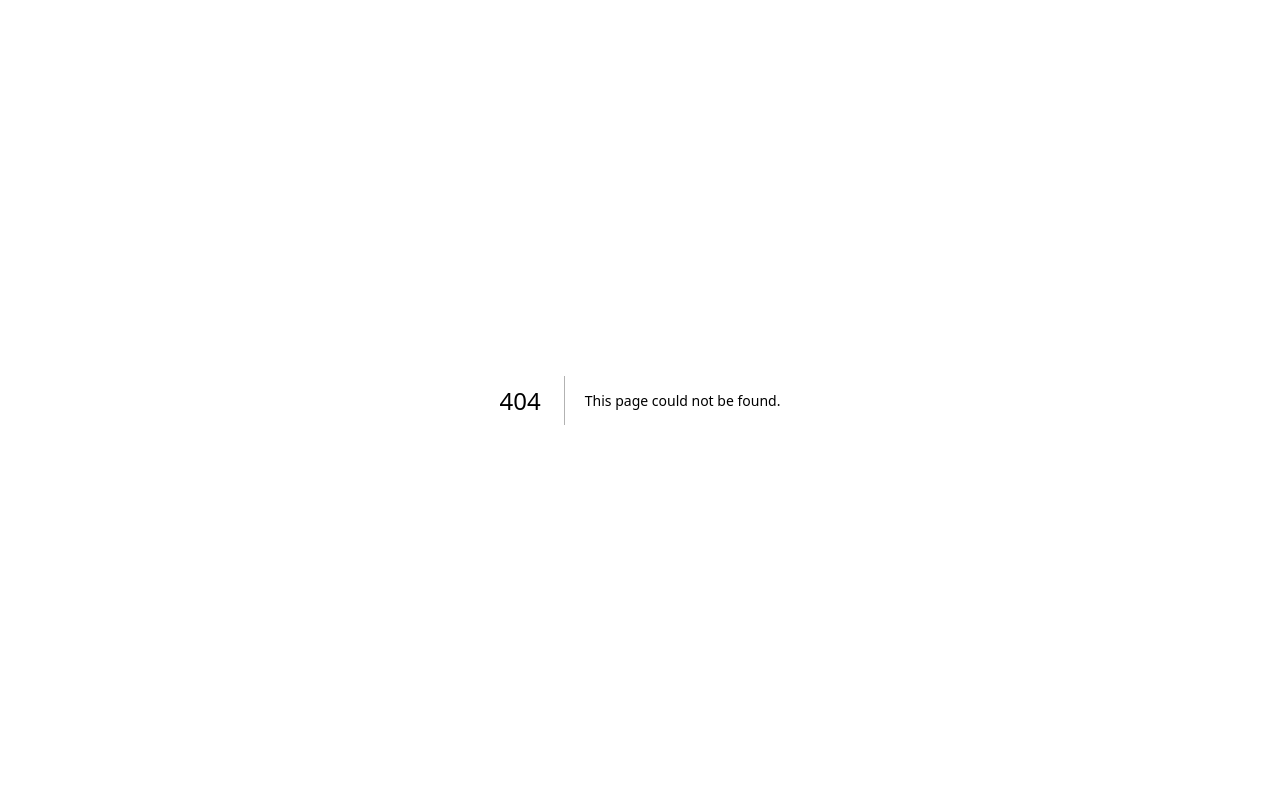
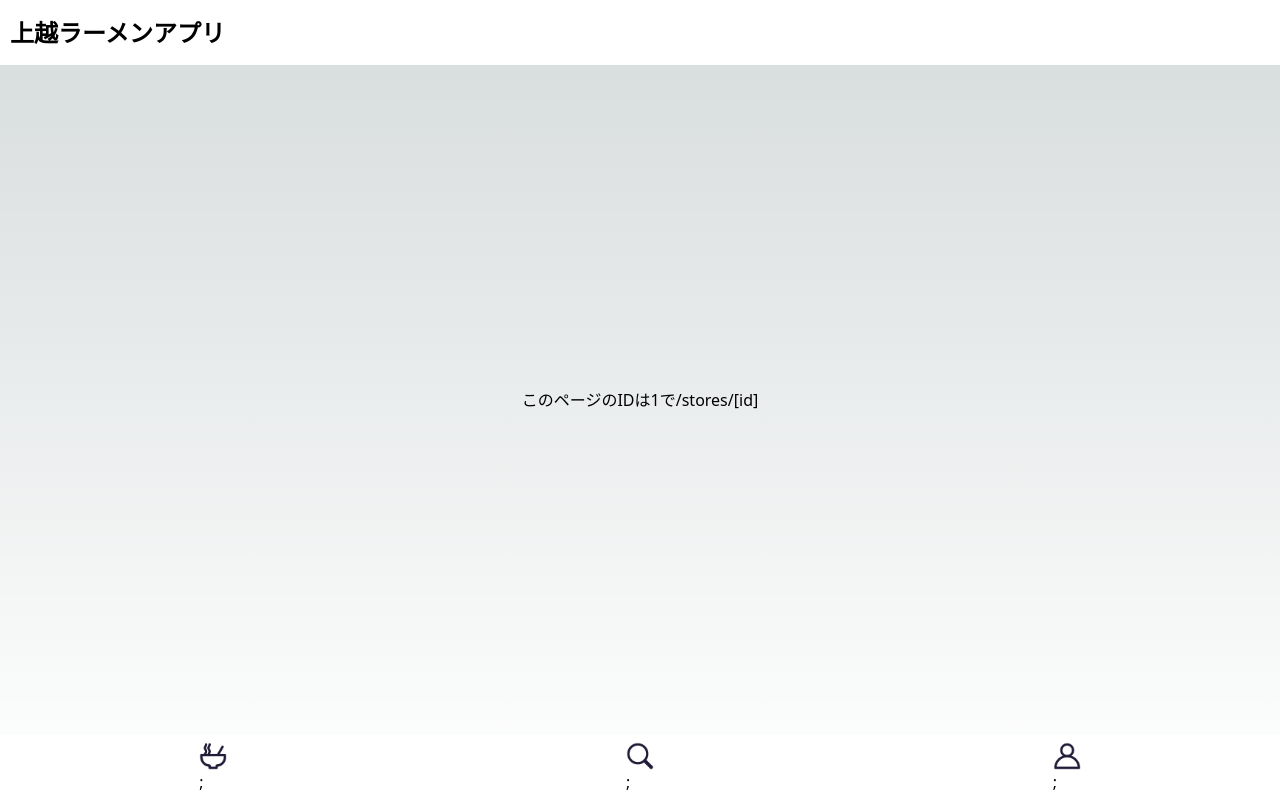
Before and after one commit to JoetsuRamenNavi/frontend, a Next.js app: page /stores/1 in a window 1280 px wide. Before the commit this address had no page. Built offline with nearby package versions, Linux system fonts and the light colour scheme.

Commit message:
add: 店舗詳細ページ作成

```diff
--- /dev/null
+++ b/src/pages/stores/[id].tsx
@@ -0,0 +1,19 @@
+import Layout from "@/components/layouts/Layout";
+import { NextPage } from "next";
+import { useRouter } from "next/router";
+
+const StoreDetail: NextPage = () => {
+  const router = useRouter();
+  const { id } = router.query;
+  return (
+    <>
+      <Layout>
+        <p>
+          このページのIDは{id}で{router.pathname}
+        </p>
+      </Layout>
+    </>
+  );
+};
+
+export default StoreDetail;
```
